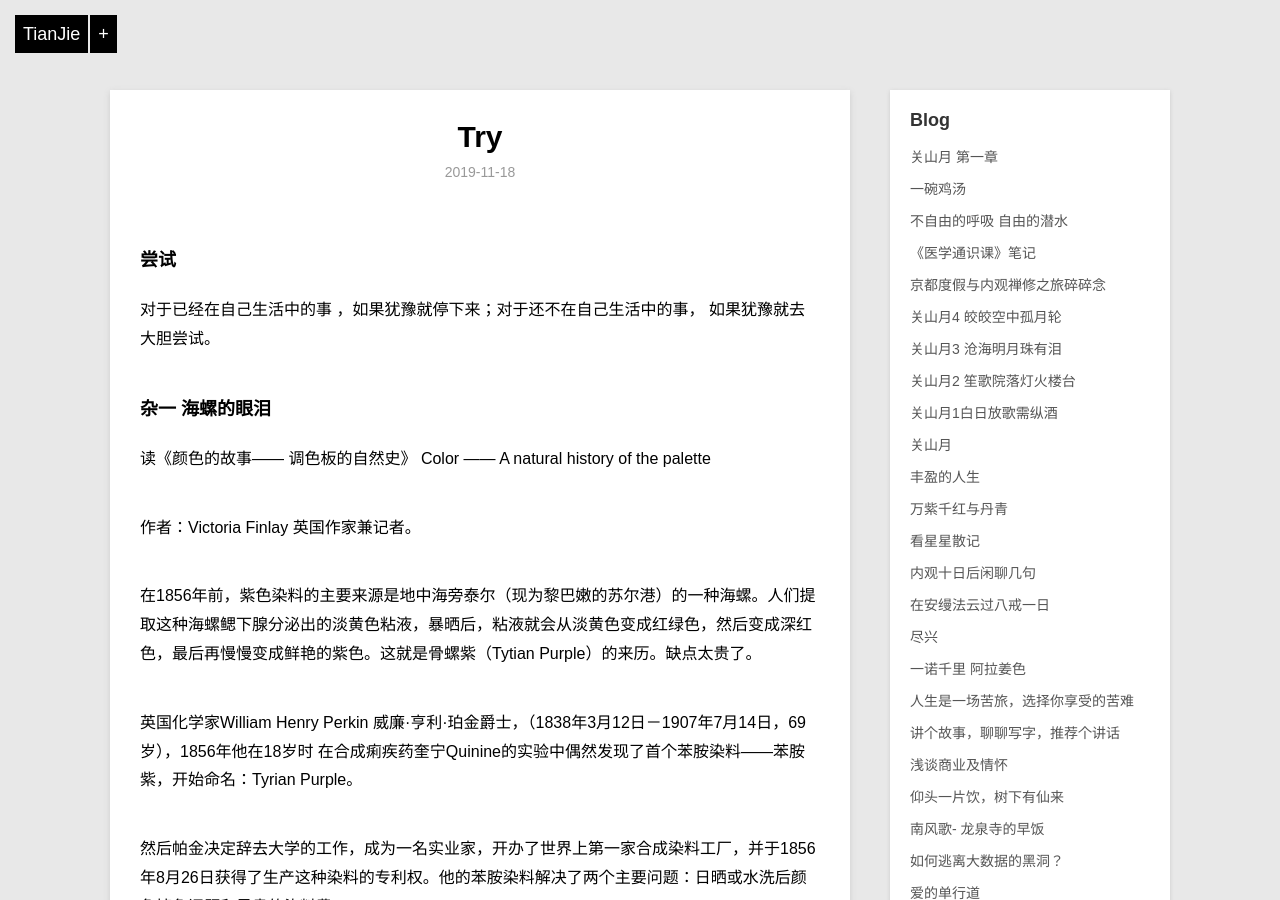
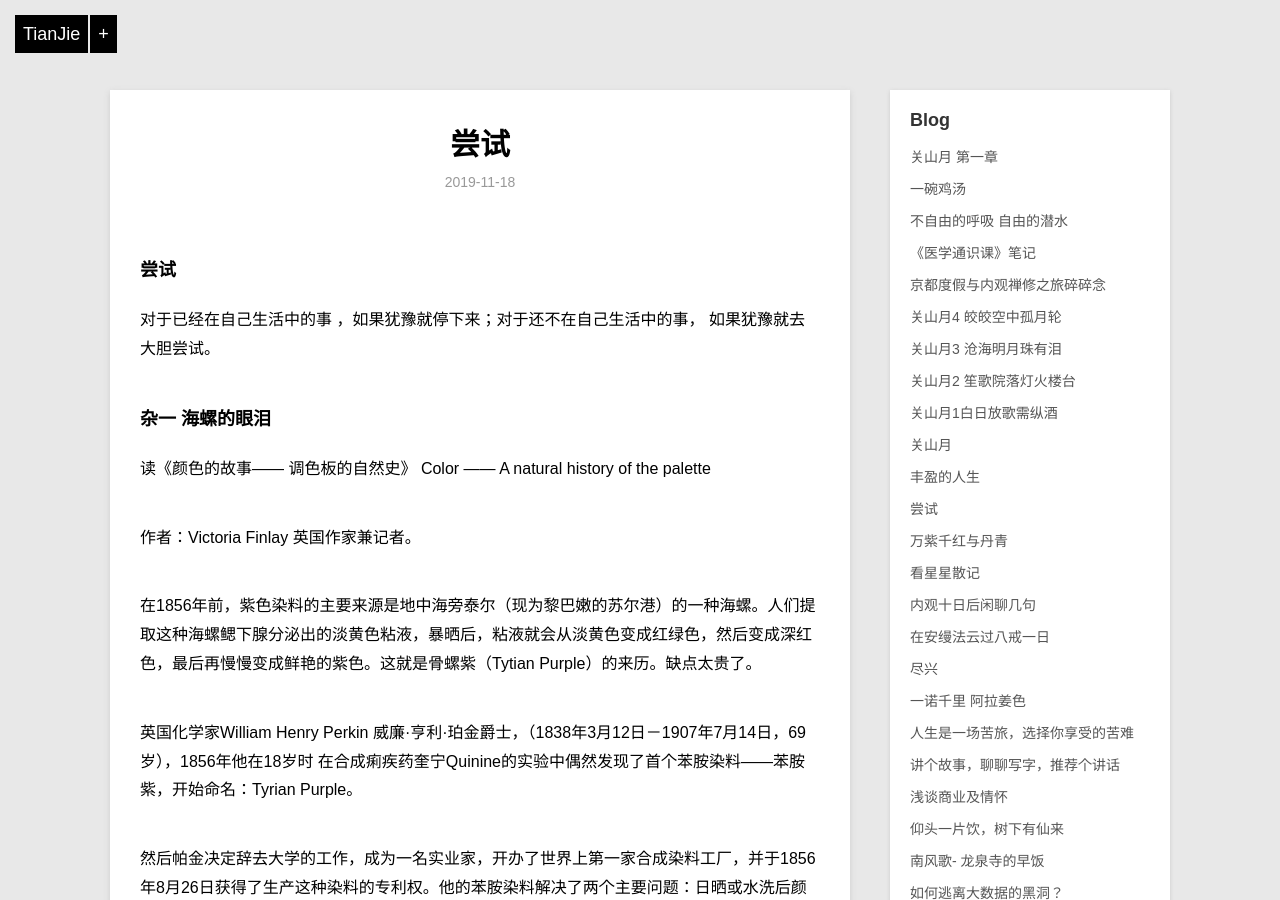
Before and after one commit to violettianjie/violettianjie.github.io, a Jekyll site: the page built from _posts/blog/2019-11-18-try.md, in a window 1280 px wide and 900 px high. Built offline with Jekyll 4.4.1, drawn with Linux system fonts in a browser that asks for light colours; our own code applies the rules of GitHub Pages for plain Markdown files.

Commit message:
Update 2019-11-18-try.md

```diff
--- a/_posts/blog/2019-11-18-try.md
+++ b/_posts/blog/2019-11-18-try.md
@@ -1,4 +1,9 @@
-
+---
+layout: post
+title: "尝试"
+description: "do or not do？"
+category: blog
+---
 
 ### 尝试
 
```
